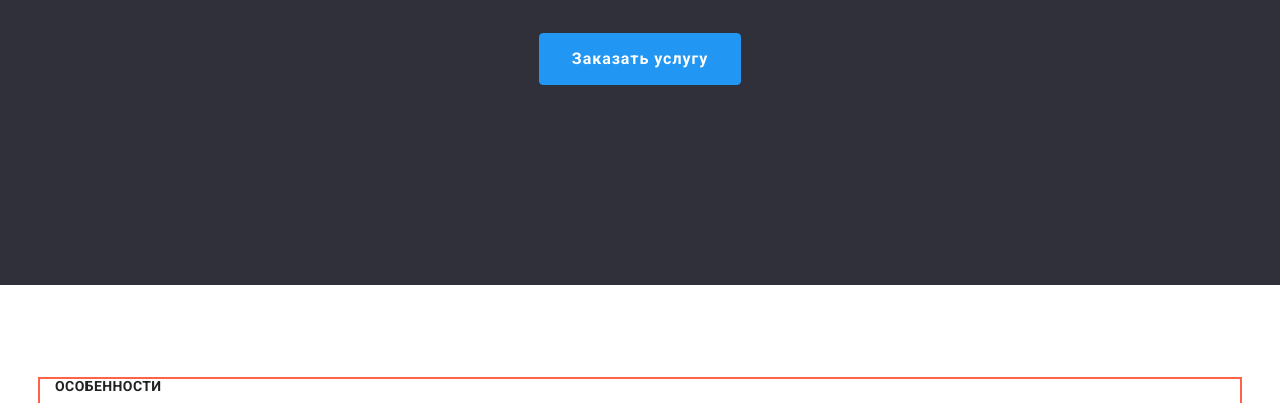
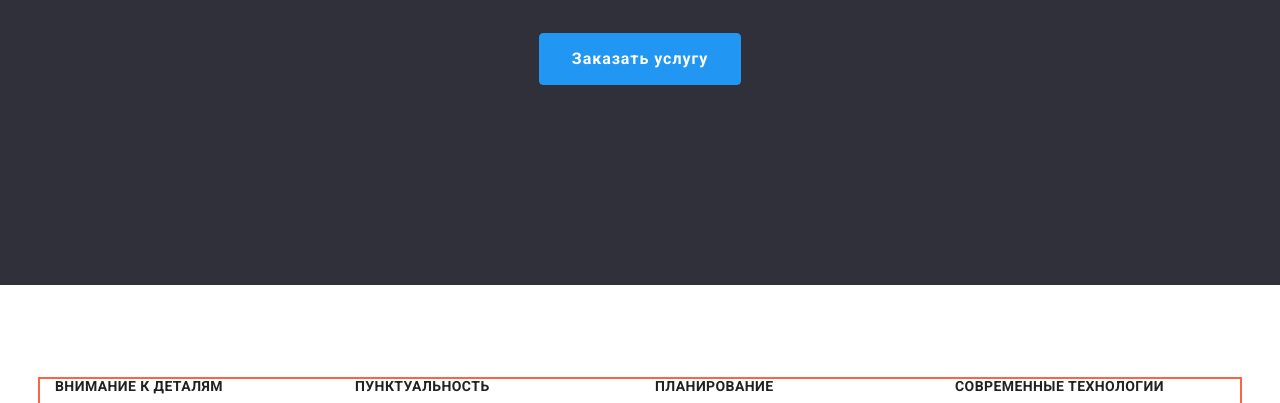
Before and after one commit to RuslanB12/goit-markup-hw-03, a plain HTML site: page index.html in a window 1280 px wide. Shown: the part 397-800 px from the top of the page. Drawn offline with nearby package versions, Linux system fonts and the light colour scheme.

Commit message:
замечания

```diff
--- a/css/styles.css
+++ b/css/styles.css
@@ -47,9 +47,20 @@ img{
    padding-right: 15px;
    padding-left: 15px;
 }
-.hidden{
+.visually-hidden {
+   position: absolute;
+   width: 1px;
+   height: 1px;
+   margin: -1px;
+   border: 0;
+   padding: 0;
 
+   white-space: nowrap;
+   clip-path: inset(100%);
+   clip: rect(0 0 0 0);
+   overflow: hidden;
 }
+
 /* Оформление логотипов */
 .logo{
    padding-top: 0;
--- a/index.html
+++ b/index.html
@@ -40,7 +40,7 @@
 
       <section class="features section">
          <div class="container">
-            <h2 class="features-title hidden">Особенности</h2>
+            <h2 class="features-title visually-hidden">Особенности</h2>
             <ul class="feature-list list">
                <li class="item">
                   <h3 class="features-title"> Внимание к деталям</h3>
```
Also changed, not shown: portfolio.html (+1 -1 lines).
